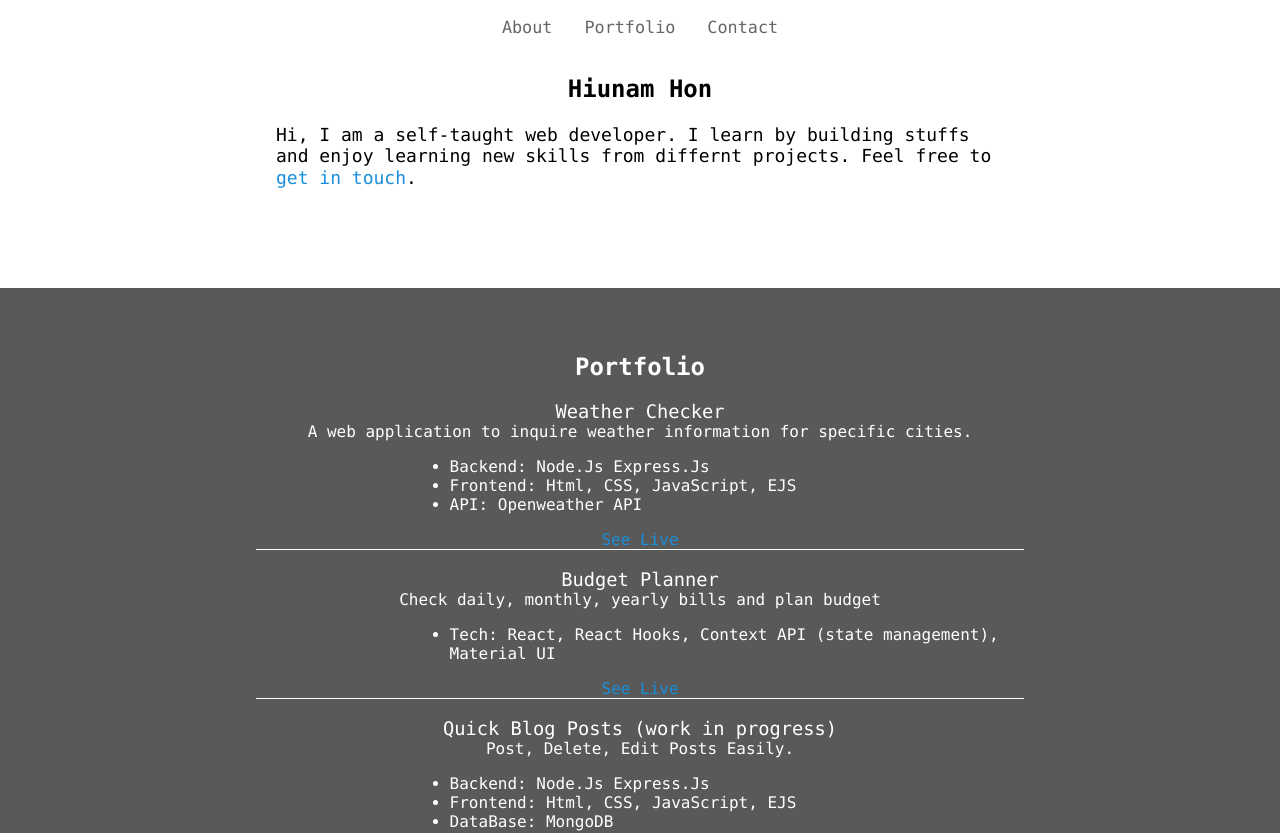
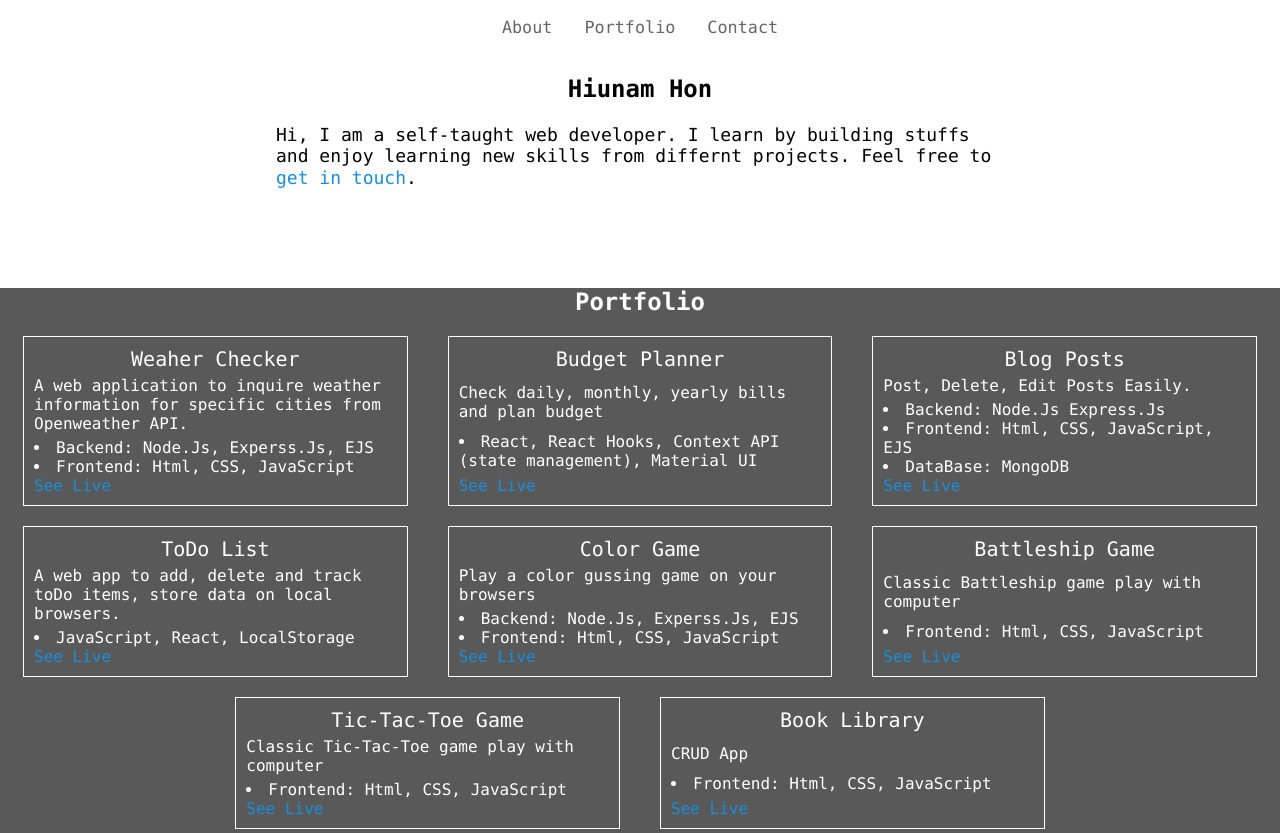
Before and after one commit to hnhon/portfolio_hn, a React (Create React App) app: page / in a window 1280 px wide. Shown: the top 833 px of the page. Built offline with nearby package versions, Linux system fonts and the light colour scheme.

Commit message:
refactor

```diff
--- a/src/Navbar.js
+++ b/src/Navbar.js
@@ -10,9 +10,6 @@ function Navbar() {
                         <AnchorLink href='#about'>About</AnchorLink>
                         <AnchorLink href='#portfolio'>Portfolio</AnchorLink>
                         <AnchorLink href='#contact'>Contact</AnchorLink>
-                        {/* <a href='#top' onClick={()=>alert('ha')}>About</a>
-                        <a href='#portfolio'>Portfolio</a>
-                        <a href='#contact'>Contact</a> */}
                     </div>
                 </div>
             </nav>
--- a/src/Portfolio.js
+++ b/src/Portfolio.js
@@ -1,63 +1,78 @@
 import React from 'react';
 
 function Portfolio() {
+    let portfolio = [
+        {
+            title: 'Weaher Checker',
+            content: 'A web application to inquire weather information for specific cities from Openweather API.',
+            tech: ['Backend: Node.Js, Experss.Js, EJS', 'Frontend: Html, CSS, JavaScript'],
+            link: 'https://weatherappdemo.herokuapp.com/'
+        },
+        {
+            title: 'Budget Planner',
+            content: 'Check daily, monthly, yearly bills and plan budget',
+            tech: ['React, React Hooks, Context API (state management), Material UI'],
+            link: 'https://condescending-volhard-b5788d.netlify.app/'
+        },
+        {
+            title: 'Blog Posts',
+            content: 'Post, Delete, Edit Posts Easily.',
+            tech: ['Backend: Node.Js Express.Js', 'Frontend: Html, CSS, JavaScript, EJS', 'DataBase: MongoDB'],
+            link: 'https://quickblogposts.herokuapp.com/blogs'
+        },
+        {
+            title: 'ToDo List',
+            content: 'A web app to add, delete and track toDo items, store data on local browsers.',
+            tech: ['JavaScript, React, LocalStorage'],
+            link: 'https://hnhon.github.io/todolistdemo/'
+        },
+        {
+            title: 'Color Game',
+            content: 'Play a color gussing game on your browsers',
+            tech: ['Backend: Node.Js, Experss.Js, EJS', 'Frontend: Html, CSS, JavaScript'],
+            link: 'https://hnhon.github.io/colorgame/'
+        },
+        {
+            title: 'Battleship Game',
+            content: 'Classic Battleship game play with computer',
+            tech: ['Frontend: Html, CSS, JavaScript'],
+            link: 'https://hnhon.github.io/battleship/'
+        },
+        {
+            title: 'Tic-Tac-Toe Game',
+            content: 'Classic Tic-Tac-Toe game play with computer',
+            tech: ['Frontend: Html, CSS, JavaScript'],
+            link: 'https://hnhon.github.io/tic-tac-toe/'
+        },
+        {
+            title: 'Book Library',
+            content: 'CRUD App',
+            tech: ['Frontend: Html, CSS, JavaScript'],
+            link: 'https://hnhon.github.io/BookLibrary-/'
+        }
+    ]
     return (
-        <div id='portfolio'>
+        <div className='portfolio' id='portfolio'>
             <h2>Portfolio</h2>
-            <div className='single-portfolio'>
-                <h3 className='first'>Weather Checker</h3>
-                <p>
-                    A web application to inquire weather information for specific cities.
-                </p>
-                <ul>
-                    <li>Backend: Node.Js Express.Js</li>
-                    <li>Frontend: Html, CSS, JavaScript, EJS</li>
-                    <li>API: Openweather API</li>
-                </ul>
-                <a href='https://weatherappdemo.herokuapp.com/' target='_blank' rel="noopener noreferrer">See Live</a>
-            </div>
-            <div className='single-portfolio'>
-                <h3 className='first'>Budget Planner</h3>
-                <p>
-                    Check daily, monthly, yearly bills and plan budget
-                </p>
-                <ul>
-                    <li>Tech: React, React Hooks, Context API (state management), Material UI </li>
-                </ul>
-                <a href='https://condescending-volhard-b5788d.netlify.app/' target='_blank' rel="noopener noreferrer">See Live</a>
-            </div>
-            <div className='single-portfolio'>
-                <h3 className='first'>Quick Blog Posts (work in progress)</h3>
-                <p>
-                    Post, Delete, Edit Posts Easily.
-                </p>
-                <ul>
-                    <li>Backend: Node.Js Express.Js</li>
-                    <li>Frontend: Html, CSS, JavaScript, EJS</li>
-                    <li>DataBase: MongoDB</li>
-                </ul>
-                <a href='https://quickblogposts.herokuapp.com/blogs' target='_blank' rel="noopener noreferrer">See Live</a>
-            </div>
-            <div className='single-portfolio'>
-                <h3>ToDo List</h3>
-                <p>A web app to add, delete and track toDo items, store data on local browsers.</p>
-                <ul>
-                    <li>JavaScript</li>
-                    <li>React</li>
-                    <li>LocalStorage</li>
-                </ul>
-                <a href='https://hnhon.github.io/todolistdemo/' target='_blank' rel="noopener noreferrer">See Live</a>
-            </div>
-            <div className='single-portfolio'>
-                <h3>Simple Game</h3>
-                <p>Play a gussing game on your browsers</p>
-                <ul>
-                    <li>JavaScript</li>
-                    <li>HTML</li>
-                    <li>CSS</li>
-                    <li>DOM EventListener</li>
-                </ul>
-                <a href='https://hnhon.github.io/colorgame/' target='_blank' rel="noopener noreferrer">See Live</a>
+            <div className='cards'>
+                {portfolio.map(el => {
+                    return (
+                        <div className='card'>
+                            <div className='card-title'>{el.title}</div>
+                            <div className='card-content'>{el.content}</div>
+                            <div className='card-tech'>{el.tech.map(el => {
+                                return (
+                                    <li>
+                                        {el}
+                                    </li>
+                                )
+                            })}</div>
+                            <div>
+                                <a href={el.link} target='_blank' rel="noopener noreferrer">See Live</a>
+                            </div>
+                        </div>
+                    )
+                })}
             </div>
         </div>
     )
--- a/src/index.css
+++ b/src/index.css
@@ -90,50 +90,49 @@ button {
 }
 
 /* Portfolio */
-#portfolio {
+.portfolio {
     background-color: rgb(90, 89, 89);
     color: white;
-    padding-bottom: 10px;
-    padding-top: 25px;
 }
 
-#portfolio h2 {
+.portfolio h2 {
     text-align: center;
-    padding-top: 20px;
 }
 
-#portfolio a {
+.cards {
+ display: flex;
+ margin: auto;
+ flex-wrap: wrap;
+ justify-content: center;
+}
+
+.card {
+    width: calc(100% * (1/3) - 2px - 40px);
+    min-width: 200px;
+    height: auto;
+    padding: 10px;
+    border: 1px solid white;
+    margin-left: 20px;
+    margin-right: 20px;
+    margin-bottom: 20px;
+    display: flex;
+    flex-direction: column;
+    justify-content: space-between;
+}
+
+.card-title {
+    font-size: 1.25rem;
+    padding-bottom: 5px;
+    text-align: center;
+}
+
+.card-content {
+    padding-bottom: 5px;
+}
+
+.card a {
     color: rgb(25, 142, 219);
     text-decoration: none;
-}
-
-#portfolio :last-child {
-    border: none;
-}
-
-.single-portfolio h3 {
-    margin-bottom: 0;
-    font-weight: normal;
-}
-
-.single-portfolio p {
-    margin-bottom: 10px;
-}
-
-.single-portfolio ul {
-    margin-left: 20%;
-}
-
-.single-portfolio li {
-    text-align: left;
-}
-
-.single-portfolio {
-    text-align: center;
-    border-bottom: 1px solid white;
-    margin-left: 20%;
-    margin-right: 20%;
-    margin-top: 10px;
 }
 
 #contact {
```
